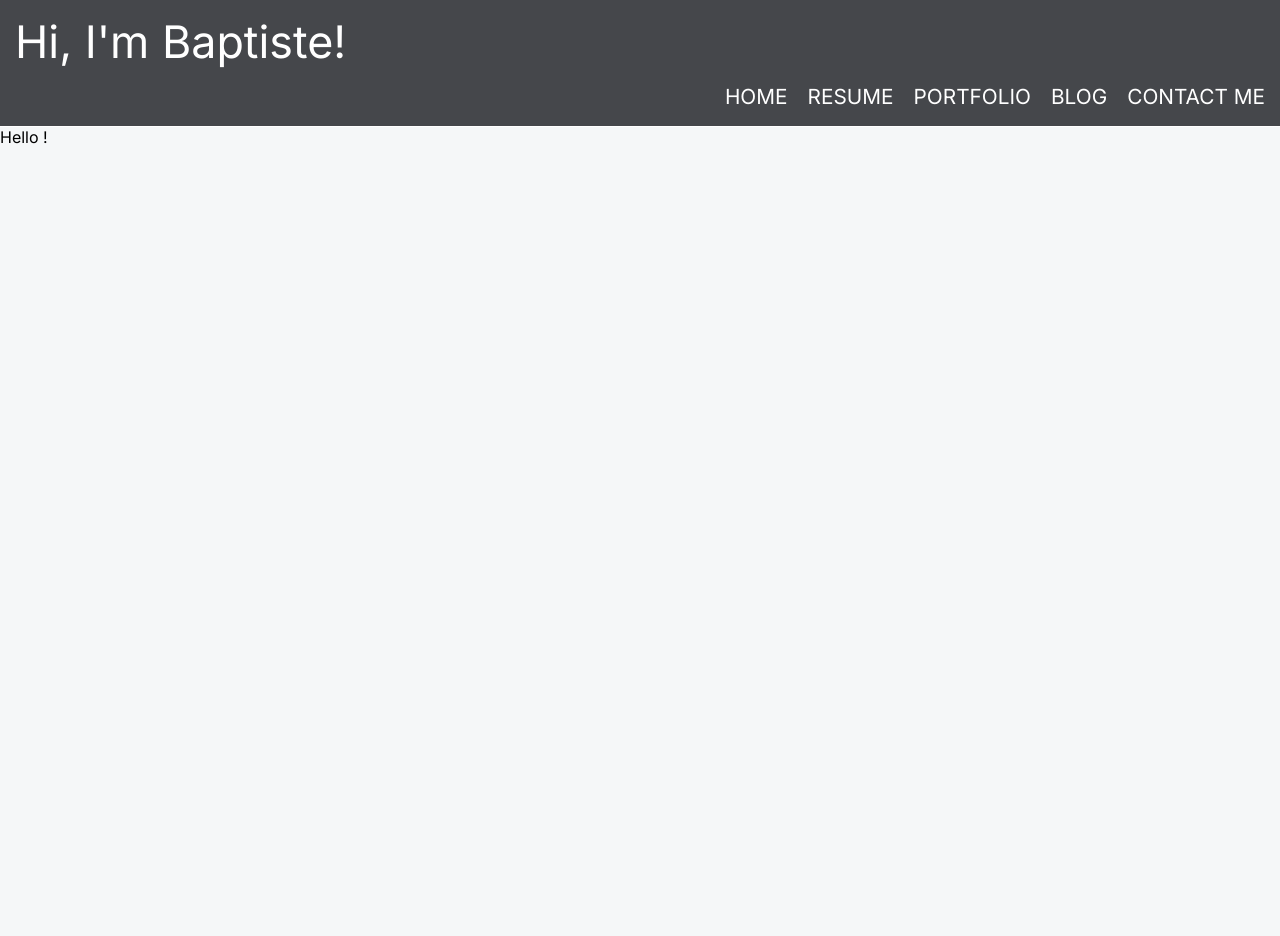
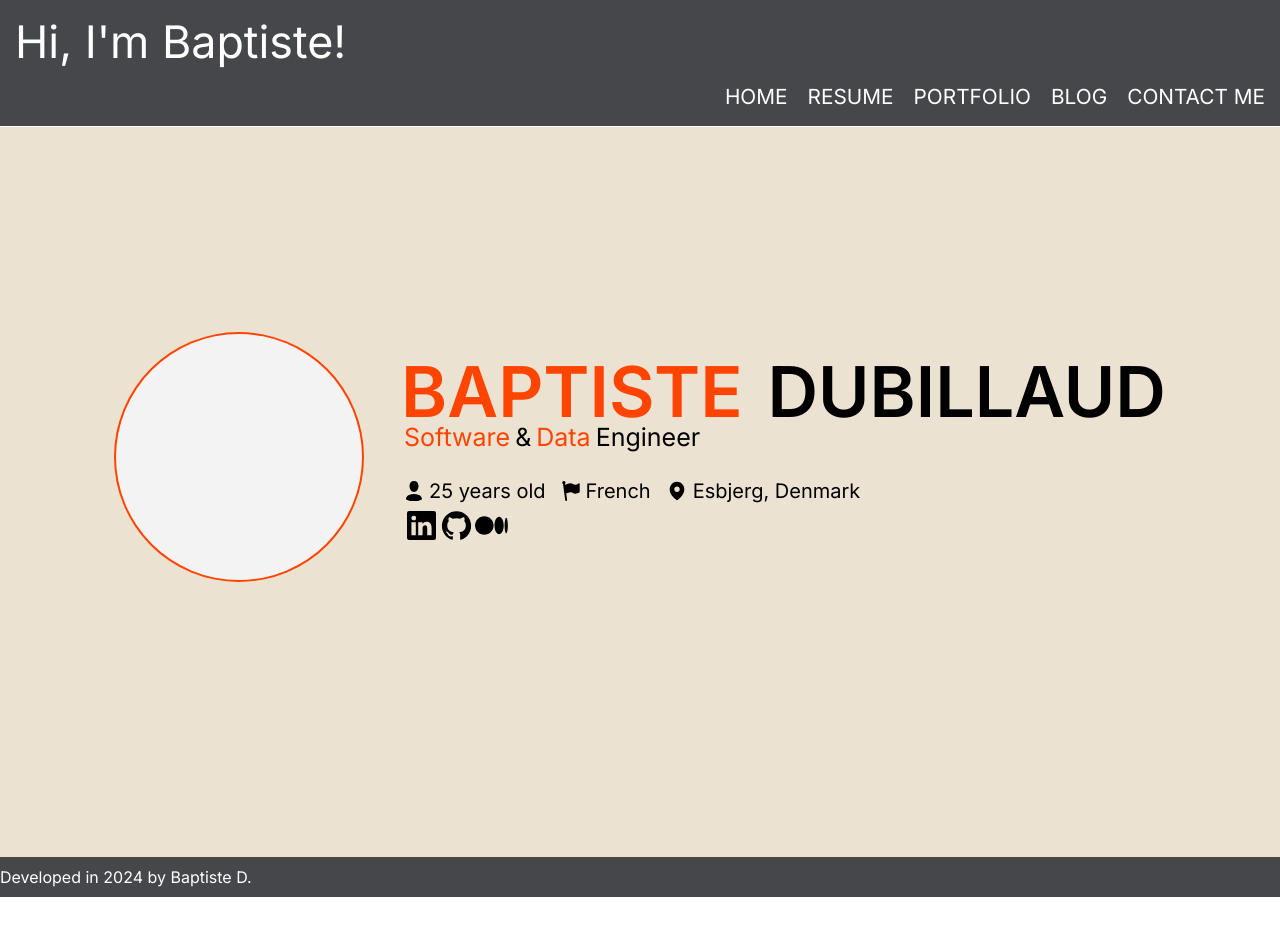
Before and after one commit to baptiste-dubillaud/personal-website, a Next.js app: page / in a window 1280 px wide. Shown: the top 936 px of the page. After the commit the page ends 897 px from the top, so only its background shows below. Built offline with nearby package versions, Linux system fonts and the light colour scheme.

Commit message:
presentation page first draft

```diff
--- a/src/app/globals.css
+++ b/src/app/globals.css
@@ -1,5 +1,9 @@
 :root {
+    /* font */
     --font-mono: "Roboto Mono";
+
+    /* base colors */
+    --color-orange: rgb(255, 68, 0)
 }
 
 body {
--- a/src/app/page.js
+++ b/src/app/page.js
@@ -1,9 +1,62 @@
 import styles from "./page.module.css";
 
+import FullScreenComponent from "@/components/common/container/FullScreenComponent";
+import GithubIcon from "@/components/common/icons/apps/GithubIcon"
+import LinkedInIcon from "@/components/common/icons/apps/LinkedInIcon"
+import MediumIcon from "@/components/common/icons/apps/MediumIcon"
+import ProfileIcon from "@/components/common/icons/misc/ProfileIcon";
+import FlagIcon from "@/components/common/icons/misc/FlagIcon";
+import Locationicon from "@/components/common/icons/misc/LocationIcon";
+
 export default function Home() {
+
+    function getAge() {
+        const currDate = new Date()
+        const birthdayDate = new Date("12-29-1998")
+
+        return ((currDate - birthdayDate) / (1000 * 60 * 60 * 24 * 365.25)).toFixed(0)
+    }
+
     return (
-        <main className={styles.main}>
-            Hello !
+        <main>
+            <FullScreenComponent className={styles.presentation_full_screen_wrapper}>
+                <div className={styles.presentation_container}>
+                    <div className={styles.presentation_picture_border_container}>
+                        <div className={styles.presentation_picture_container}>
+                            {/* Insert picture here */}
+                        </div>
+                    </div>
+                    <div className={styles.presentation_data_container}>
+                        <div className={styles.presentation_data_group_container}>
+                            <div className={styles.presentation_data_name_container}>
+                                <span className={`${styles.presentation_data_name_text} ${styles.presentation_data_firstname}`}>Baptiste</span>
+                                <span className={styles.presentation_data_name_text}>Dubillaud</span>
+                            </div>
+                            <div className={styles.presentation_data_role_container}>
+                                <span className={`${styles.presentation_data_role_text} ${styles.presentation_data_firstname}`}>Software</span>
+                                <span className={styles.presentation_data_role_text}>&</span>
+                                <span className={`${styles.presentation_data_role_text} ${styles.presentation_data_firstname}`}>Data</span>
+                                <span className={styles.presentation_data_role_text}>Engineer</span>
+                            </div>
+                        </div>
+                        <div className={styles.presentation_data_group_container}>
+                            <div className={styles.presentation_data_specs_container}>
+                                <ProfileIcon size={20}/>
+                                <span className={styles.presentation_data_specs_text}>{getAge()} years old</span>
+                                <FlagIcon size={20} />
+                                <span className={styles.presentation_data_specs_text}>French</span>
+                                <Locationicon size={22} />
+                                <span className={styles.presentation_data_specs_text}>Esbjerg, Denmark</span>
+                            </div>
+                            <div>
+                                <LinkedInIcon size={35} />
+                                <GithubIcon size={35}/>
+                                <MediumIcon size={35}/>
+                            </div>
+                        </div>
+                    </div>
+                </div>
+            </FullScreenComponent>
         </main>
   ) ;
 }
--- a/src/app/page.module.css
+++ b/src/app/page.module.css
@@ -1,5 +1,80 @@
-.main {
-    width: 100%;
-    height: 1500px;
-    background-color: #F5F7F8;
+.presentation_full_screen_wrapper {
+    background-color: rgb(236, 226, 210);
 }
+
+.presentation_container {
+    margin-bottom: 70px;
+    display: flex;
+    align-items: center;
+    gap: 25px;
+}
+
+.presentation_picture_border_container {
+    width: 250px;
+    height: 250px;
+    border-radius: 50%;
+    background-color: var(--color-orange);
+    position: relative;
+}
+
+.presentation_picture_container {
+    width: calc(100% - 4px);
+    height: calc(100% - 4px);
+    border-radius: 50%;
+    background-color: rgb(243, 243, 243);
+    position: absolute;
+    top: 2px;
+    left: 2px;
+}
+
+.presentation_data_container {
+    padding-left: 15px;
+    height: 180px;
+    display: flex;
+    flex-direction: column;
+    justify-content: space-between;
+}
+
+.presentation_data_group_container {
+    display: flex;
+    flex-direction: column;
+    gap: 5px;
+}
+
+.presentation_data_name_container {
+    display: flex;
+    gap: 25px;
+    margin-left: -3px;
+    margin-top: 0px;
+}
+
+.presentation_data_name_text {
+    font-size: 70px;
+    line-height: 50px;
+    font-weight: 600;
+    text-transform: uppercase;
+}
+
+.presentation_data_firstname {
+    color: var(--color-orange);
+}
+
+.presentation_data_role_container {
+    display: flex;
+    gap: 5px;
+}
+
+.presentation_data_role_text {
+    font-size: 25px;
+}
+
+.presentation_data_specs_container {
+    display: flex;
+    align-items: center;
+}
+
+.presentation_data_specs_text {
+    font-size: 20px;
+    margin-right: 15px;
+    margin-left: 5px;
+}
```
